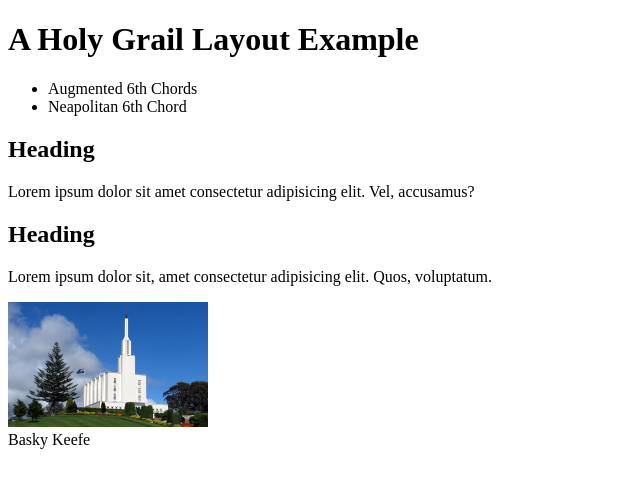
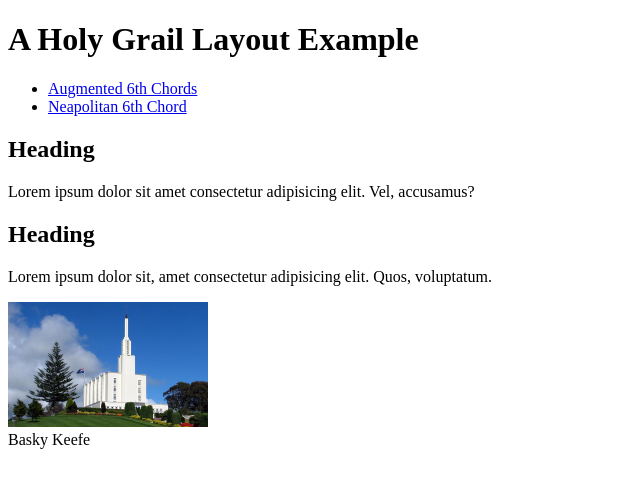
Before and after one commit to yksab/wdd130, a plain HTML site: page week02/holygrail.html in a window 1280 px wide. Shown: the whole page, without its empty margins (0-640 px from the left). Drawn offline with Linux system fonts and the light colour scheme; files whose address does not match are found by name.

Commit message:
Fixed wording

```diff
--- a/week02/holygrail.html
+++ b/week02/holygrail.html
@@ -15,11 +15,10 @@
     </header>
     <nav>
         <ul>
-            <li><a
-                    href="https://www.musictheoryacademy.com/understanding-music/harmony/augmented-6th-chords/"></a>Augmented
-                6th Chords</li>
-            <li><a href="https://www.musictheoryacademy.com/understanding-music/harmony/neapolitan-6th/"></a>Neapolitan
-                6th Chord</li>
+            <li><a href="https://www.musictheoryacademy.com/understanding-music/harmony/augmented-6th-chords/">Augmented
+                    6th Chords</a></li>
+            <li><a href="https://www.musictheoryacademy.com/understanding-music/harmony/neapolitan-6th/">Neapolitan
+                    6th Chord</a></li>
         </ul>
     </nav>
     <main>
```
